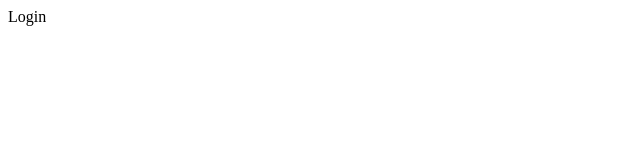
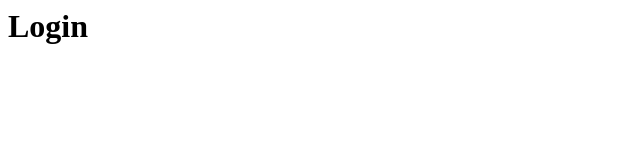
Before and after one commit to GomathiRavi17/demo, a plain HTML site: page login.html in a window 1280 px wide. Shown: the whole page, without its empty margins (0-640 px from the left). Drawn offline with Linux system fonts and the light colour scheme.

Commit message:
changes made

```diff
--- a/login.html
+++ b/login.html
@@ -1,3 +1,5 @@
 <html>
-<body>Login</body>
+<body>
+<h1>Login</h1>
+</body>
 </html>
```
Also changed, not shown: index.html (+1 -0 lines).
